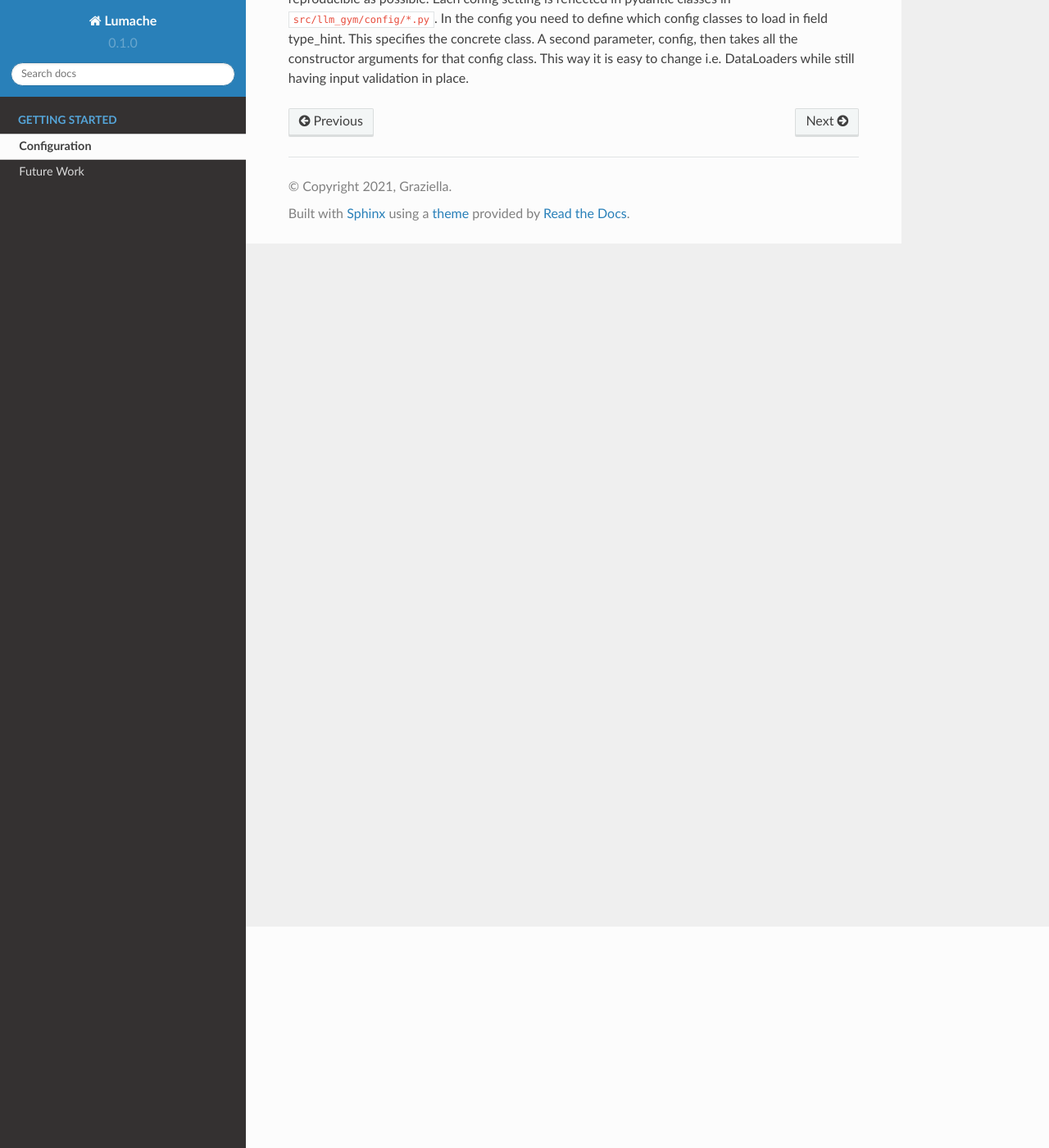
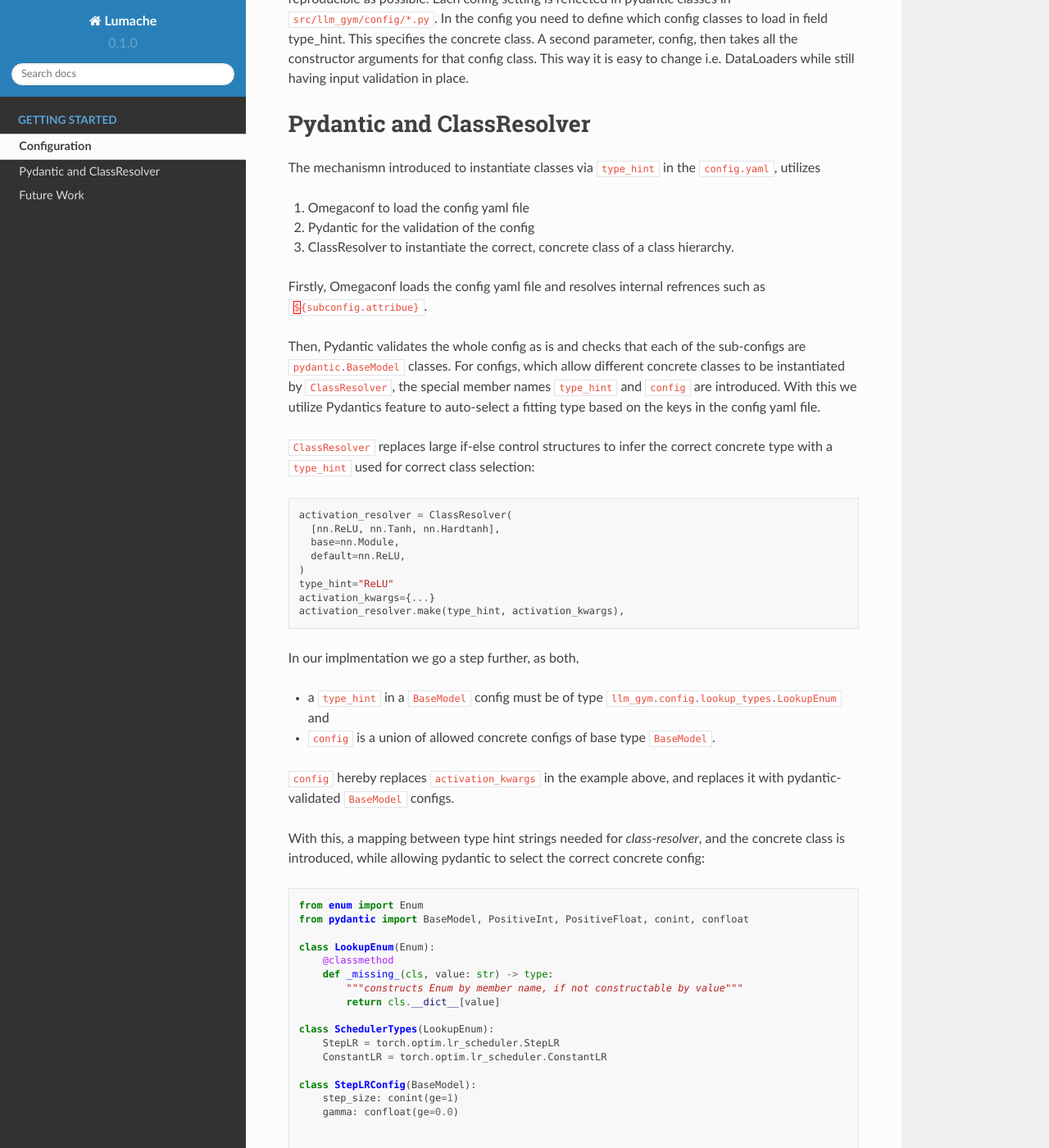
Before and after one commit to manasMauryax/rtd-tutorial, a Sphinx documentation site: the page built from docs/source/configuration.rst, in a window 1280 px wide and 1400 px high, scrolled down 270 px. Shown: the whole window at 82% size. Built offline with Sphinx 7.4.7 and the Read the Docs theme 2.0.0, drawn with Linux system fonts in a browser that asks for light colours; pages that are not in the unit, such as notebooks, are missing from menus; some of the changed text lies outside the part shown.

Commit message:
Update configuration.rst

```diff
--- a/docs/source/configuration.rst
+++ b/docs/source/configuration.rst
@@ -1,6 +1,87 @@
+.. role:: python(code)
+   :language: python
+
 Configuration
 ============
 
 **EDIT "docs/source/configuration.rst" IN ORDER TO MAKE CHANGES HERE**
 
 Training config is defined in yaml formatted files. See :file:`data/config_lorem_ipsum.yaml`. These configs are very explicit specifying all training parameters to keep model trainings as transparent and reproducible as possible. Each config setting is reflected in pydantic classes in :file:`src/llm_gym/config/*.py`. In the config you need to define which config classes to load in field type_hint. This specifies the concrete class. A second parameter, config, then takes all the constructor arguments for that config class. This way it is easy to change i.e. DataLoaders while still having input validation in place.
+
+Pydantic and ClassResolver
+==============
+
+The mechanismn introduced to instantiate classes via :python:`type_hint` in the :file:`config.yaml`, utilizes
+
+1) Omegaconf to load the config yaml file
+2) Pydantic for the validation of the config
+3) ClassResolver to instantiate the correct, concrete class of a class hierarchy.
+
+Firstly, Omegaconf loads the config yaml file and resolves internal refrences such as :python:`${subconfig.attribue}`.
+
+Then, Pydantic validates the whole config as is and checks that each of the sub-configs are :python:`pydantic.BaseModel` classes.
+For configs, which allow different concrete classes to be instantiated by :python:`ClassResolver`, the special member names :python:`type_hint` and :python:`config` are introduced.
+With this we utilize Pydantics feature to auto-select a fitting type based on the keys in the config yaml file.
+
+:python:`ClassResolver` replaces large if-else control structures to infer the correct concrete type with a :python:`type_hint` used for correct class selection:
+
+.. code-block:: python
+
+  activation_resolver = ClassResolver(
+    [nn.ReLU, nn.Tanh, nn.Hardtanh],
+    base=nn.Module,
+    default=nn.ReLU,
+  )
+  type_hint="ReLU"
+  activation_kwargs={...}
+  activation_resolver.make(type_hint, activation_kwargs),
+
+
+In our implmentation we go a step further, as both,
+
+* a :python:`type_hint` in a :python:`BaseModel` config must be of type :python:`llm_gym.config.lookup_types.LookupEnum` and
+* :python:`config` is a union of allowed concrete configs of base type :python:`BaseModel`.
+:python:`config` hereby replaces :python:`activation_kwargs` in the example above, and replaces it with pydantic-validated :python:`BaseModel` configs.
+
+With this, a mapping between type hint strings needed for `class-resolver`, and the concrete class is introduced, while allowing pydantic to select the correct concrete config:
+
+.. code-block:: python
+
+  from enum import Enum
+  from pydantic import BaseModel, PositiveInt, PositiveFloat, conint, confloat
+
+  class LookupEnum(Enum):
+      @classmethod
+      def _missing_(cls, value: str) -> type:
+          """constructs Enum by member name, if not constructable by value"""
+          return cls.__dict__[value]
+
+  class SchedulerTypes(LookupEnum):
+      StepLR = torch.optim.lr_scheduler.StepLR
+      ConstantLR = torch.optim.lr_scheduler.ConstantLR
+
+  class StepLRConfig(BaseModel):
+      step_size: conint(ge=1)
+      gamma: confloat(ge=0.0)
+
+
+  class ConstantLRConfig(BaseModel):
+      factor: PositiveFloat
+      total_iters: PositiveInt
+
+
+  class SchedulerConfig(BaseModel):
+      type_hint: SchedulerTypes
+      config: StepLRConfig | ConstantLRConfig
+
+To allow a user-friendly instantiation, all class resolvers are defined in the :python:`ResolverRegistry` and :python:`build_component_by_config` as convenience function is introduced. Dependecies can be passed-through with the :python:`extra_kwargs` argument:
+
+.. code-block:: python
+
+  resolvers = ResolverRegister(config=config)
+  optimizer = ...  # our example dependency
+  scheduler = resolvers.build_component_by_config(config=config.scheduler, extra_kwargs=dict(optimizer=optimizer))
+
+To add a new resolver use :python:`add_resolver`, and the corresponding added resolver will be accessible by the register_key given during adding.
+
+For access use the :python:`build_component_by_key_query` function of the :python:`ResolverRegistry`.
```
